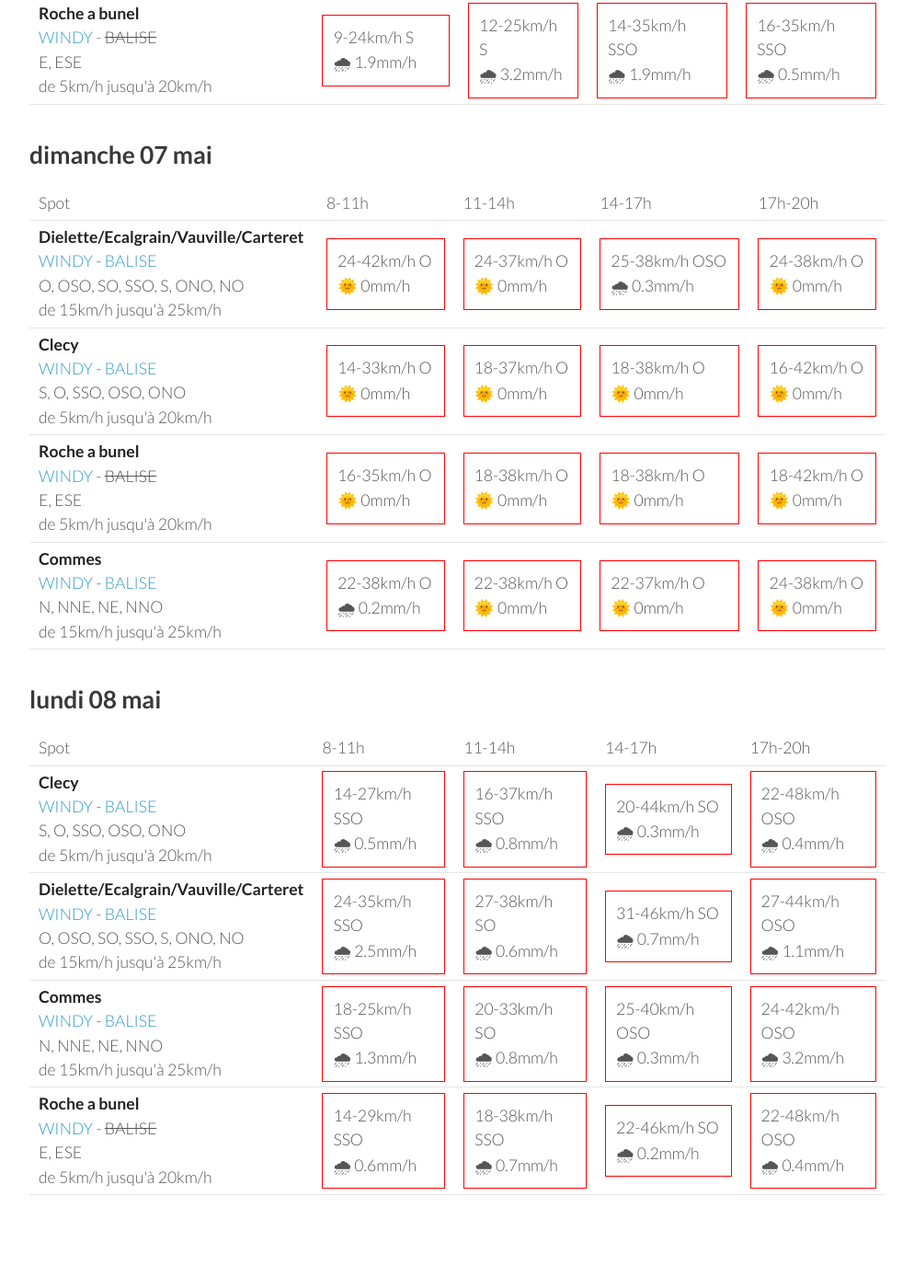
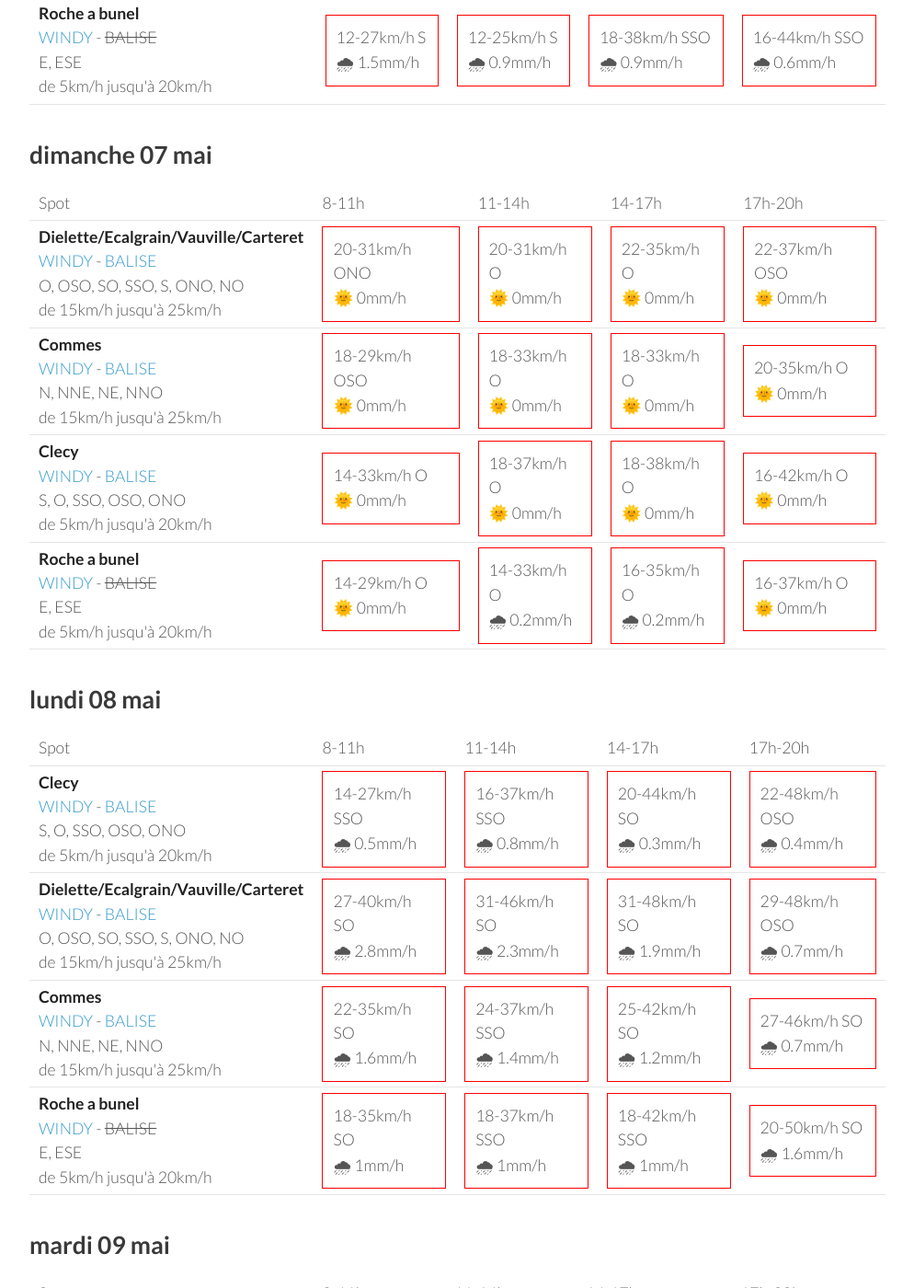
Before and after one commit to parapente-dans-le-nord/parapente-dans-le-nord.github.io, a Jekyll site: the page built from normandie.markdown, in a window 1280 px wide and 1400 px high, scrolled down 1905 px. Shown: the whole window at 92% size, without its empty margins (26-1020 px from the left). Built offline with Jekyll 4.4.1, drawn with Linux system fonts in a browser that asks for light colours; some of the changed text lies outside the part shown.

Commit message:
update index.markdown

```diff
--- a/normandie.markdown
+++ b/normandie.markdown
@@ -83,7 +83,7 @@ page mise à jour le jeudi 04 mai 06:46
             <td><div class="not-flyable"><p>12-25km/h SSO</p><p>🌞 0mm/h</p></div></td>
             <td><div class="not-flyable"><p>12-29km/h S</p><p>🌞 0mm/h</p></div></td>
             <td><div class="not-flyable"><p>14-29km/h SSO</p><p>🌧 7mm/h</p></div></td>
-            <td><div class="not-flyable"><p>14-40km/h SSO</p><p>🌧 0.8mm/h</p></div></td>
+            <td><div class="not-flyable"><p>14-40km/h SSO</p><p>🌧 0.9mm/h</p></div></td>
 
 
     </tr>
@@ -146,30 +146,30 @@ page mise à jour le jeudi 04 mai 06:46
 <tr>
         <td><strong>Commes</strong><br><a href="https://windy.com/49.346/-0.726?48.936,-0.726,8">WINDY</a> - <span class=""><a href="http://www.balisemeteo.com/balise.php?idBalise=158">BALISE</a> </span><br> <span class="vent-favorable">N, NNE, NE, NNO</span><br><span class="force-vent">de 15km/h jusqu'à 25km/h</span> </td>
 
-            <td><div class="not-flyable"><p>12-18km/h SSE</p><p>🌧 4.7mm/h</p></div></td>
-            <td><div class="not-flyable"><p>14-24km/h S</p><p>🌧 4mm/h</p></div></td>
-            <td><div class="not-flyable"><p>18-29km/h S</p><p>🌧 0.4mm/h</p></div></td>
-            <td><div class="not-flyable"><p>14-29km/h SSO</p><p>🌧 0.7mm/h</p></div></td>
+            <td><div class="not-flyable"><p>11-18km/h S</p><p>🌧 0.7mm/h</p></div></td>
+            <td><div class="not-flyable"><p>16-24km/h S</p><p>🌧 1.8mm/h</p></div></td>
+            <td><div class="not-flyable"><p>16-27km/h S</p><p>🌧 1.9mm/h</p></div></td>
+            <td><div class="not-flyable"><p>11-35km/h SSO</p><p>🌧 1.4mm/h</p></div></td>
 
 
     </tr>
 <tr>
         <td><strong>Dielette/Ecalgrain/Vauville/Carteret</strong><br><a href="https://windy.com/49.650/-1.856?49.243,-1.856,8">WINDY</a> - <span class=""><a href="http://www.balisemeteo.com/balise.php?idBalise=81">BALISE</a> </span><br> <span class="vent-favorable">O, OSO, SO, SSO, S, ONO, NO</span><br><span class="force-vent">de 15km/h jusqu'à 25km/h</span> </td>
 
-            <td><div class="not-flyable"><p>22-29km/h S</p><p>🌧 2.2mm/h</p></div></td>
-            <td><div class="not-flyable"><p>27-40km/h S</p><p>🌧 1.2mm/h</p></div></td>
-            <td><div class="not-flyable"><p>27-44km/h S</p><p>🌞 0mm/h</p></div></td>
-            <td><div class="not-flyable"><p>22-40km/h SSO</p><p>🌧 0.7mm/h</p></div></td>
+            <td><div class="not-flyable"><p>24-35km/h S</p><p>🌧 1.8mm/h</p></div></td>
+            <td><div class="not-flyable"><p>29-42km/h S</p><p>🌧 0.8mm/h</p></div></td>
+            <td><div class="not-flyable"><p>31-46km/h S</p><p>🌞 0mm/h</p></div></td>
+            <td><div class="not-flyable"><p>20-44km/h SSO</p><p>🌧 0.8mm/h</p></div></td>
 
 
     </tr>
 <tr>
         <td><strong>Roche a bunel</strong><br><a href="https://windy.com/48.993/-0.499?48.580,-0.499,8">WINDY</a> - <span class="no-balise"> BALISE </span><br> <span class="vent-favorable">E, ESE</span><br><span class="force-vent">de 5km/h jusqu'à 20km/h</span> </td>
 
-            <td><div class="not-flyable"><p>9-24km/h S</p><p>🌧 1.9mm/h</p></div></td>
-            <td><div class="not-flyable"><p>12-25km/h S</p><p>🌧 3.2mm/h</p></div></td>
-            <td><div class="not-flyable"><p>14-35km/h SSO</p><p>🌧 1.9mm/h</p></div></td>
-            <td><div class="not-flyable"><p>16-35km/h SSO</p><p>🌧 0.5mm/h</p></div></td>
+            <td><div class="not-flyable"><p>12-27km/h S</p><p>🌧 1.5mm/h</p></div></td>
+            <td><div class="not-flyable"><p>12-25km/h S</p><p>🌧 0.9mm/h</p></div></td>
+            <td><div class="not-flyable"><p>18-38km/h SSO</p><p>🌧 0.9mm/h</p></div></td>
+            <td><div class="not-flyable"><p>16-44km/h SSO</p><p>🌧 0.6mm/h</p></div></td>
 
 
     </tr>
@@ -192,10 +192,20 @@ page mise à jour le jeudi 04 mai 06:46
 <tr>
         <td><strong>Dielette/Ecalgrain/Vauville/Carteret</strong><br><a href="https://windy.com/49.650/-1.856?49.243,-1.856,8">WINDY</a> - <span class=""><a href="http://www.balisemeteo.com/balise.php?idBalise=81">BALISE</a> </span><br> <span class="vent-favorable">O, OSO, SO, SSO, S, ONO, NO</span><br><span class="force-vent">de 15km/h jusqu'à 25km/h</span> </td>
 
-            <td><div class="not-flyable"><p>24-42km/h O</p><p>🌞 0mm/h</p></div></td>
-            <td><div class="not-flyable"><p>24-37km/h O</p><p>🌞 0mm/h</p></div></td>
-            <td><div class="not-flyable"><p>25-38km/h OSO</p><p>🌧 0.3mm/h</p></div></td>
-            <td><div class="not-flyable"><p>24-38km/h O</p><p>🌞 0mm/h</p></div></td>
+            <td><div class="not-flyable"><p>20-31km/h ONO</p><p>🌞 0mm/h</p></div></td>
+            <td><div class="not-flyable"><p>20-31km/h O</p><p>🌞 0mm/h</p></div></td>
+            <td><div class="not-flyable"><p>22-35km/h O</p><p>🌞 0mm/h</p></div></td>
+            <td><div class="not-flyable"><p>22-37km/h OSO</p><p>🌞 0mm/h</p></div></td>
+
+
+    </tr>
+<tr>
+        <td><strong>Commes</strong><br><a href="https://windy.com/49.346/-0.726?48.936,-0.726,8">WINDY</a> - <span class=""><a href="http://www.balisemeteo.com/balise.php?idBalise=158">BALISE</a> </span><br> <span class="vent-favorable">N, NNE, NE, NNO</span><br><span class="force-vent">de 15km/h jusqu'à 25km/h</span> </td>
+
+            <td><div class="not-flyable"><p>18-29km/h OSO</p><p>🌞 0mm/h</p></div></td>
+            <td><div class="not-flyable"><p>18-33km/h O</p><p>🌞 0mm/h</p></div></td>
+            <td><div class="not-flyable"><p>18-33km/h O</p><p>🌞 0mm/h</p></div></td>
+            <td><div class="not-flyable"><p>20-35km/h O</p><p>🌞 0mm/h</p></div></td>
 
 
     </tr>
@@ -212,20 +222,10 @@ page mise à jour le jeudi 04 mai 06:46
 <tr>
         <td><strong>Roche a bunel</strong><br><a href="https://windy.com/48.993/-0.499?48.580,-0.499,8">WINDY</a> - <span class="no-balise"> BALISE </span><br> <span class="vent-favorable">E, ESE</span><br><span class="force-vent">de 5km/h jusqu'à 20km/h</span> </td>
 
-            <td><div class="not-flyable"><p>16-35km/h O</p><p>🌞 0mm/h</p></div></td>
-            <td><div class="not-flyable"><p>18-38km/h O</p><p>🌞 0mm/h</p></div></td>
-            <td><div class="not-flyable"><p>18-38km/h O</p><p>🌞 0mm/h</p></div></td>
-            <td><div class="not-flyable"><p>18-42km/h O</p><p>🌞 0mm/h</p></div></td>
-
-
-    </tr>
-<tr>
-        <td><strong>Commes</strong><br><a href="https://windy.com/49.346/-0.726?48.936,-0.726,8">WINDY</a> - <span class=""><a href="http://www.balisemeteo.com/balise.php?idBalise=158">BALISE</a> </span><br> <span class="vent-favorable">N, NNE, NE, NNO</span><br><span class="force-vent">de 15km/h jusqu'à 25km/h</span> </td>
-
-            <td><div class="not-flyable"><p>22-38km/h O</p><p>🌧 0.2mm/h</p></div></td>
-            <td><div class="not-flyable"><p>22-38km/h O</p><p>🌞 0mm/h</p></div></td>
-            <td><div class="not-flyable"><p>22-37km/h O</p><p>🌞 0mm/h</p></div></td>
-            <td><div class="not-flyable"><p>24-38km/h O</p><p>🌞 0mm/h</p></div></td>
+            <td><div class="not-flyable"><p>14-29km/h O</p><p>🌞 0mm/h</p></div></td>
+            <td><div class="not-flyable"><p>14-33km/h O</p><p>🌧 0.2mm/h</p></div></td>
+            <td><div class="not-flyable"><p>16-35km/h O</p><p>🌧 0.2mm/h</p></div></td>
+            <td><div class="not-flyable"><p>16-37km/h O</p><p>🌞 0mm/h</p></div></td>
 
 
     </tr>
@@ -258,30 +258,30 @@ page mise à jour le jeudi 04 mai 06:46
 <tr>
         <td><strong>Dielette/Ecalgrain/Vauville/Carteret</strong><br><a href="https://windy.com/49.650/-1.856?49.243,-1.856,8">WINDY</a> - <span class=""><a href="http://www.balisemeteo.com/balise.php?idBalise=81">BALISE</a> </span><br> <span class="vent-favorable">O, OSO, SO, SSO, S, ONO, NO</span><br><span class="force-vent">de 15km/h jusqu'à 25km/h</span> </td>
 
-            <td><div class="not-flyable"><p>24-35km/h SSO</p><p>🌧 2.5mm/h</p></div></td>
-            <td><div class="not-flyable"><p>27-38km/h SO</p><p>🌧 0.6mm/h</p></div></td>
-            <td><div class="not-flyable"><p>31-46km/h SO</p><p>🌧 0.7mm/h</p></div></td>
-            <td><div class="not-flyable"><p>27-44km/h OSO</p><p>🌧 1.1mm/h</p></div></td>
+            <td><div class="not-flyable"><p>27-40km/h SO</p><p>🌧 2.8mm/h</p></div></td>
+            <td><div class="not-flyable"><p>31-46km/h SO</p><p>🌧 2.3mm/h</p></div></td>
+            <td><div class="not-flyable"><p>31-48km/h SO</p><p>🌧 1.9mm/h</p></div></td>
+            <td><div class="not-flyable"><p>29-48km/h OSO</p><p>🌧 0.7mm/h</p></div></td>
 
 
     </tr>
 <tr>
         <td><strong>Commes</strong><br><a href="https://windy.com/49.346/-0.726?48.936,-0.726,8">WINDY</a> - <span class=""><a href="http://www.balisemeteo.com/balise.php?idBalise=158">BALISE</a> </span><br> <span class="vent-favorable">N, NNE, NE, NNO</span><br><span class="force-vent">de 15km/h jusqu'à 25km/h</span> </td>
 
-            <td><div class="not-flyable"><p>18-25km/h SSO</p><p>🌧 1.3mm/h</p></div></td>
-            <td><div class="not-flyable"><p>20-33km/h SO</p><p>🌧 0.8mm/h</p></div></td>
-            <td><div class="not-flyable"><p>25-40km/h OSO</p><p>🌧 0.3mm/h</p></div></td>
-            <td><div class="not-flyable"><p>24-42km/h OSO</p><p>🌧 3.2mm/h</p></div></td>
+            <td><div class="not-flyable"><p>22-35km/h SO</p><p>🌧 1.6mm/h</p></div></td>
+            <td><div class="not-flyable"><p>24-37km/h SSO</p><p>🌧 1.4mm/h</p></div></td>
+            <td><div class="not-flyable"><p>25-42km/h SO</p><p>🌧 1.2mm/h</p></div></td>
+            <td><div class="not-flyable"><p>27-46km/h SO</p><p>🌧 0.7mm/h</p></div></td>
 
 
     </tr>
 <tr>
         <td><strong>Roche a bunel</strong><br><a href="https://windy.com/48.993/-0.499?48.580,-0.499,8">WINDY</a> - <span class="no-balise"> BALISE </span><br> <span class="vent-favorable">E, ESE</span><br><span class="force-vent">de 5km/h jusqu'à 20km/h</span> </td>
 
-            <td><div class="not-flyable"><p>14-29km/h SSO</p><p>🌧 0.6mm/h</p></div></td>
-            <td><div class="not-flyable"><p>18-38km/h SSO</p><p>🌧 0.7mm/h</p></div></td>
-            <td><div class="not-flyable"><p>22-46km/h SO</p><p>🌧 0.2mm/h</p></div></td>
-            <td><div class="not-flyable"><p>22-48km/h OSO</p><p>🌧 0.4mm/h</p></div></td>
+            <td><div class="not-flyable"><p>18-35km/h SO</p><p>🌧 1mm/h</p></div></td>
+            <td><div class="not-flyable"><p>18-37km/h SSO</p><p>🌧 1mm/h</p></div></td>
+            <td><div class="not-flyable"><p>18-42km/h SSO</p><p>🌧 1mm/h</p></div></td>
+            <td><div class="not-flyable"><p>20-50km/h SO</p><p>🌧 1.6mm/h</p></div></td>
 
 
     </tr>
@@ -289,3 +289,49 @@ page mise à jour le jeudi 04 mai 06:46
 </tbody>
 </table>
 {:/}
+## mardi 09 mai
+
+{::nomarkdown}
+<table>
+  <tbody>
+    <tr>
+      <td>Spot</td>
+      <td>8-11h</td>
+      <td>11-14h</td>
+      <td>14-17h</td>
+      <td>17h-20h</td>
+    </tr>
+<tr>
+        <td><strong>Dielette/Ecalgrain/Vauville/Carteret</strong><br><a href="https://windy.com/49.650/-1.856?49.243,-1.856,8">WINDY</a> - <span class=""><a href="http://www.balisemeteo.com/balise.php?idBalise=81">BALISE</a> </span><br> <span class="vent-favorable">O, OSO, SO, SSO, S, ONO, NO</span><br><span class="force-vent">de 15km/h jusqu'à 25km/h</span> </td>
+
+            <td><div class="not-flyable"><p>18-27km/h O</p><p>🌧 0.2mm/h</p></div></td>
+            <td><div class="not-flyable"><p>22-35km/h O</p><p>🌧 0.2mm/h</p></div></td>
+            <td><div class="not-flyable"><p>27-40km/h O</p><p>🌧 0.2mm/h</p></div></td>
+            <td><div class="not-flyable"><p>27-42km/h O</p><p>🌞 0mm/h</p></div></td>
+
+
+    </tr>
+<tr>
+        <td><strong>Commes</strong><br><a href="https://windy.com/49.346/-0.726?48.936,-0.726,8">WINDY</a> - <span class=""><a href="http://www.balisemeteo.com/balise.php?idBalise=158">BALISE</a> </span><br> <span class="vent-favorable">N, NNE, NE, NNO</span><br><span class="force-vent">de 15km/h jusqu'à 25km/h</span> </td>
+
+            <td><div class="not-flyable"><p>16-27km/h O</p><p>🌧 0.5mm/h</p></div></td>
+            <td><div class="not-flyable"><p>18-29km/h O</p><p>🌧 0.8mm/h</p></div></td>
+            <td><div class="not-flyable"><p>20-35km/h ONO</p><p>🌧 0.4mm/h</p></div></td>
+            <td><div class="not-flyable"><p>24-37km/h O</p><p>🌞 0mm/h</p></div></td>
+
+
+    </tr>
+<tr>
+        <td><strong>Roche a bunel</strong><br><a href="https://windy.com/48.993/-0.499?48.580,-0.499,8">WINDY</a> - <span class="no-balise"> BALISE </span><br> <span class="vent-favorable">E, ESE</span><br><span class="force-vent">de 5km/h jusqu'à 20km/h</span> </td>
+
+            <td><div class="not-flyable"><p>12-27km/h O</p><p>🌧 0.2mm/h</p></div></td>
+            <td><div class="not-flyable"><p>12-35km/h O</p><p>🌧 0.7mm/h</p></div></td>
+            <td><div class="not-flyable"><p>18-40km/h O</p><p>🌧 0.8mm/h</p></div></td>
+            <td><div class="not-flyable"><p>18-40km/h ONO</p><p>🌧 0.3mm/h</p></div></td>
+
+
+    </tr>
+
+</tbody>
+</table>
+{:/}
```
Also changed, not shown: other parts of normandie.markdown (+1 -1 lines).
